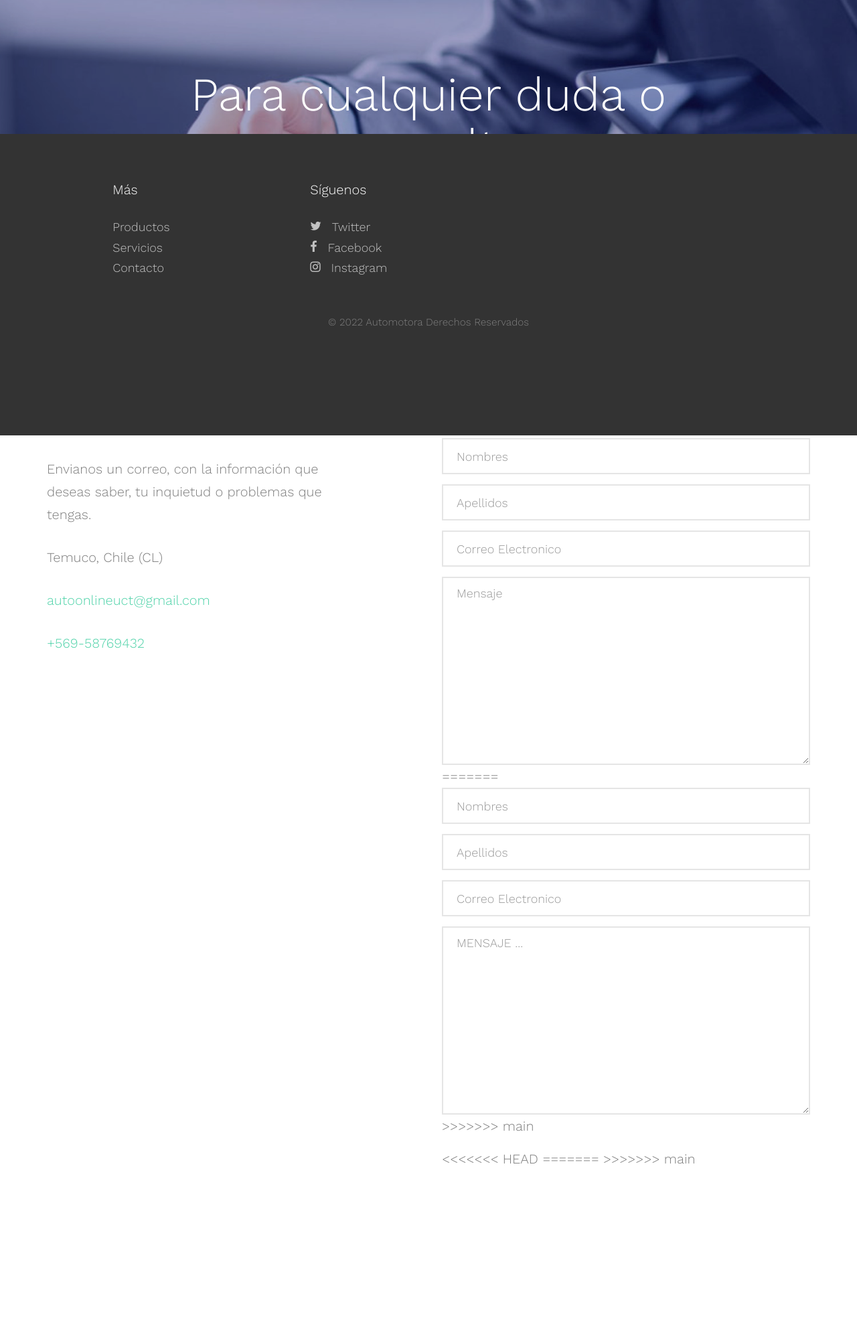
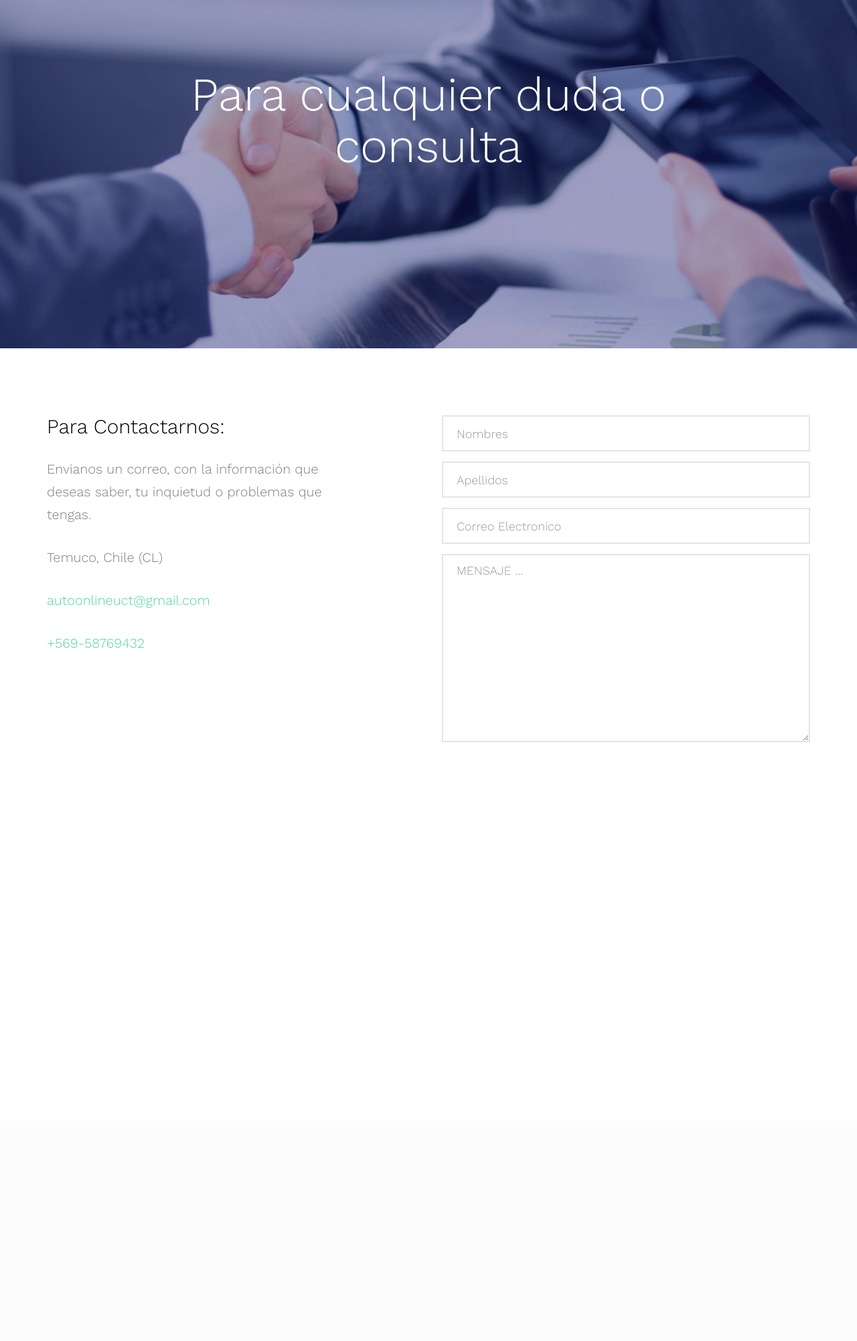
Before and after one commit to b3divere/T1--seaccion-2---pagina-venta-de-autos, a PHP site: page /contacto.html in a window 1280 px wide. Shown: the part 150-2152 px from the top of the page at 67% size. After the commit the page ends 1258 px from the top, so only its background shows below. Run offline with PHP 8.4, Linux system fonts and the light colour scheme; some libraries are stand-ins or nearby versions; some web fonts are replaced.

Commit message:
actualización paginas

```diff
--- a/cerrar_sesion.php
+++ b/cerrar_sesion.php
@@ -2,6 +2,6 @@
 // cierra sesion
     session_start();
     session_destroy();
-    header("location: login.html")
+    header("location: login.php")
 
 ?>
--- a/contacto.html
+++ b/contacto.html
@@ -52,9 +52,9 @@
 					<ul>
 						<li><a href="index.html"><span>Inicio</span></a></li>
 						<li><a href="vehiculos.html"><span>Vehículos</span></a></li>
-						<li><a href="inscripcion.html"><span>Vende tu vehiculo aqui</span></a></li>
+						<li><a href="inscripcion.php"><span>Vende tu vehiculo aqui</span></a></li>
 						<li class="fh5co-active"><a href="contacto.html"><span>Contacto</span></a></li>
-						<li><a href="login.html"><span>Accede a tu cuenta aqui</span></a></li>
+						<li><a href="login.php"><span>Accede a tu cuenta aqui</span></a></li>
 						<a href="datosusuario.html"><img src="images/usuario.png" width="45" height="45" align="left"></a>
 					</ul>
 				</nav>
@@ -79,28 +79,13 @@
 				<div class="row">
 					<div class="col-md-5">
 						<h2>Para Contactarnos: </h2>
-						<p>Envianos un correo, con la información que deseas saber, tu inquietud o problemas que tengas.
-						</p>
+						<p>Envianos un correo, con la información que deseas saber, tu inquietud o problemas que tengas.</p>
 
 						<p>Temuco, Chile (CL)</p>
 						<p><a href="#">autoonlineuct@gmail.com</a></p>
 						<p><a href="#">+569-58769432</a></p>
 					</div>
 					<div class="col-md-6 col-md-push-1">
-<<<<<<< HEAD
-						<form action="https://formsubmit.co/autoonlineuct@gmail.com" method="post">
-							<div class="form-group">
-								<input type="text" class="form-control" placeholder="Nombres" name="Nombres">
-							</div>
-							<div class="form-group">
-								<input type="text" class="form-control" placeholder="Apellidos" name="Apellidos">
-							</div>
-							<div class="form-group">
-								<input type="text" class="form-control" placeholder="Correo Electronico" name="Correo">
-							</div>
-							<div class="form-group">
-								<textarea class="form-control" name="" id="" cols="30" rows="10" placeholder="Mensaje" name="msg"></textarea>
-=======
 						<form action="enviar.php"  method= "post">
 							<div class="form-group">
 								<input type="text" name="name" id="name" class="form-control" placeholder="Nombres">
@@ -113,15 +98,8 @@
 							</div>
 							<div class="form-group">
 								<textarea class="form-control" name="message" id="message" cols="30" rows="10" placeholder="MENSAJE ... "></textarea>
->>>>>>> main
 							</div>
 						</form>
-<<<<<<< HEAD
-						<?php
-							include("contacto.php");
-						?>
-=======
->>>>>>> main
 					</div>
 				</div>
 			</div>
@@ -139,7 +117,7 @@
 					<h3>Más</h3>
 					<ul>
 						<li><a href="vehiculos.html">Productos</a></li>
-						<li><a href="inscripcion.html">Servicios</a></li>
+						<li><a href="inscripcion.php">Servicios</a></li>
 						<li><a href="contacto.html">Contacto</a></li>
 					</ul>
 				</div>
--- a/inscripcion.php
+++ b/inscripcion.php
@@ -6,7 +6,7 @@ if(!isset($_SESSION['usuario'])){
     echo '
         <script>
             alert("Por favor debes iniciar sesion");
-            window.location = "login.html";
+            window.location = "login.php";
         </script>
     ';
     session_destroy();
--- a/login_usuario.php
+++ b/login_usuario.php
@@ -23,7 +23,7 @@ if(mysqli_num_rows($validar_login) > 0){
     ?>
     <script>
         alert("Usuario ingresado no existe, por favor verifique los datos introducidos");
-        window.location = "login.html";
+        window.location = "login.php";
     </script>
     <?php
     exit();
--- a/registrar.html
+++ b/registrar.html
@@ -69,7 +69,7 @@
 
          <input type="submit" name="enviar" value="Registrate" class="button">
          <p>Al registrarte, aceptas nuestras Condiciones de uso y Política de privacidad.</p>
-         <p>¿Ya tienes una cuenta?<a class="link" href="login.html">Iniciar Sesion</a></p>
+         <p>¿Ya tienes una cuenta?<a class="link" href="login.php">Iniciar Sesion</a></p>
      </div>
     </form>
 </body>
--- a/vehiculos.html
+++ b/vehiculos.html
@@ -60,7 +60,7 @@
 					   <li class="fh5co-active"><a href="vehiculos.html"><span>Vehículos</span></a></li>
 					   <li><a href="inscripcion.php"><span>Vende tu vehiculo aqui</span></a></li>
 					   <li><a href="contacto.html"><span>Contacto</span></a></li>
-					   <li><a href="login.html"><span>Accede a tu cuenta aqui</span></a></li>
+					   <li><a href="login.php"><span>Accede a tu cuenta aqui</span></a></li>
 					   <a href="datosusuario.html"><img src="images/usuario.png" width="45" height="45" align="left"></a>
 					</ul>
 			   </nav>
```
Also changed, not shown: contacto.php (deleted, +0 -23 lines), login-registro.php (+1 -6 lines), login.php (renamed from login.html, +0 -12 lines).
